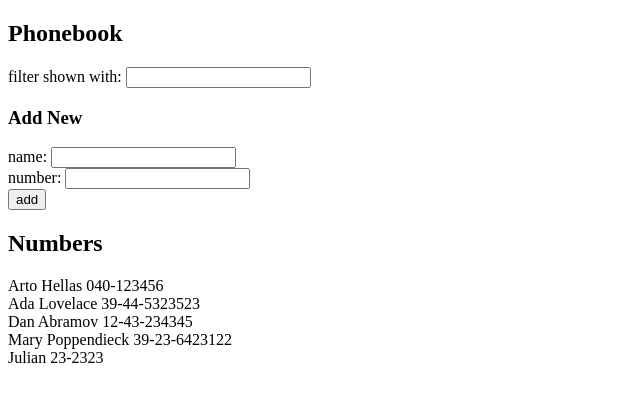
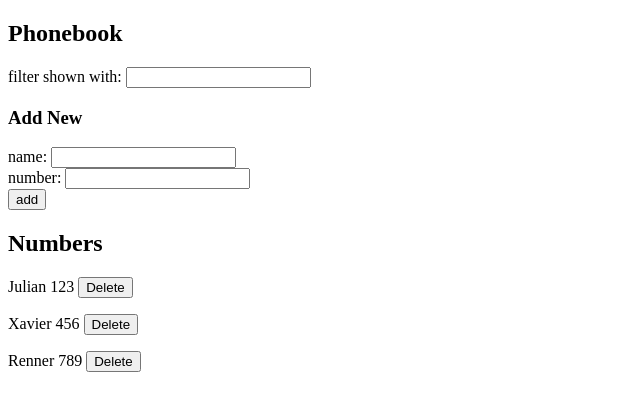
Before and after one commit to julianxrenner/phonebook-app, a React (Vite) app in the folder phonebook/: page / in a window 1280 px wide. Shown: the top 410 px of the page, without its empty margins (0-640 px from the left). Built offline with nearby package versions, Linux system fonts and the light colour scheme; data requests are answered from the project's data file.

Commit message:
can now add contacts as well as delete contacts

```diff
--- a/phonebook/db.json
+++ b/phonebook/db.json
@@ -1,29 +1,19 @@
 {
   "persons": [
     {
-      "name": "Arto Hellas",
-      "number": "040-123456",
-      "id": "1"
+      "id": "000a",
+      "name": "Julian",
+      "number": "123"
     },
     {
-      "name": "Ada Lovelace",
-      "number": "39-44-5323523",
-      "id": "2"
+      "id": "41ca",
+      "name": "Xavier",
+      "number": "456"
     },
     {
-      "name": "Dan Abramov",
-      "number": "12-43-234345",
-      "id": "3"
-    },
-    {
-      "name": "Mary Poppendieck",
-      "number": "39-23-6423122",
-      "id": "4"
-    },
-    {
-      "id": "6d59",
-      "name": "Julian",
-      "number": "23-2323"
+      "id": "f26e",
+      "name": "Renner",
+      "number": "789"
     }
   ]
 }
--- a/phonebook/src/App.jsx
+++ b/phonebook/src/App.jsx
@@ -28,10 +28,20 @@ const App = () => {
         return;
       }
     }
-    phonebook.create(newContact).then(setPersons(persons.concat(newContact)))
+    phonebook.create(newContact).then(updatedContacts => setPersons(persons.concat(updatedContacts)))
     setNewName("");
     setNewNumber("");
   };
+
+  const handleDelete = (event, person) => {
+    event.preventDefault()
+    if(confirm(`Are you sure you want to delete ${person.name}?`)){
+      phonebook.deleteContact(person.id)
+      setPersons(persons.filter((personInContacts) => personInContacts.id !== person.id))
+    }else{
+      console.log('function cancelled');
+    }
+  }
 
   const handleNameChange = (e) => {
     setNewName(e.target.value);
@@ -65,7 +75,7 @@ const App = () => {
         handleSubmit={handleSubmit}
       />
       <h2>Numbers</h2>
-      <Persons people={contactsFiltered} />
+      <Persons people={contactsFiltered} handleDelete ={handleDelete} />
     </div>
   );
 };
--- a/phonebook/src/components/Persons.jsx
+++ b/phonebook/src/components/Persons.jsx
@@ -1,10 +1,10 @@
 import React from "react";
 
-const Persons = ({ people }) => {
-  console.log(people);
-  return people.map((person) => (
+const Persons = (props) => {
+  console.log(props.people);
+  return props.people.map((person) => (
     <div key={person.id}>
-      {person.name} {person.number}
+        <p>{person.name} {person.number} <button type='submit' onClick={(event)=>{props.handleDelete(event, person)}}>Delete</button></p>
     </div>
   ));
 };
--- a/phonebook/src/services/phonebook.js
+++ b/phonebook/src/services/phonebook.js
@@ -3,6 +3,7 @@ import axios from "axios";
 const baseURL = 'http://localhost:3001/persons'
 
 const getAll = () => axios.get('http://localhost:3001/persons').then(response => response.data)
-const create = (person) => axios.post('http://localhost:3001/persons/', person).then(response => response.data).catch(console.log('bruh'))
-//the error we had earlier was using put instead of post, now try to fix the rest later
-export default {getAll, create}
+const create = (person) => axios.post('http://localhost:3001/persons/', person).then(response => response.data)
+const deleteContact = (id) => axios.delete(`http://localhost:3001/persons/${id}`)
+
+export default {getAll, create, deleteContact}
```
